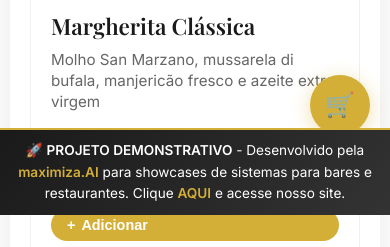
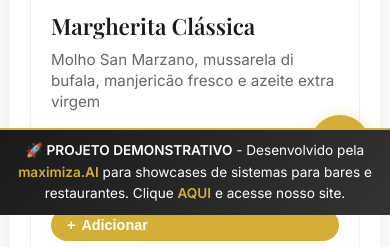
Before and after one commit to alexandremaximojr/delivery, a plain HTML site: page index.html in a window 390 px wide. Shown: the part 629-876 px from the top of the page. Drawn offline with nearby package versions, Linux system fonts and the light colour scheme.

Commit message:
mobile ok

```diff
--- a/index.html
+++ b/index.html
@@ -740,7 +740,7 @@ body {
 .mobile-cart-btn {
     display: none;
     position: fixed;
-    bottom: 80px;
+    bottom: 40px;
     right: 20px;
     width: 60px;
     height: 60px;
```
